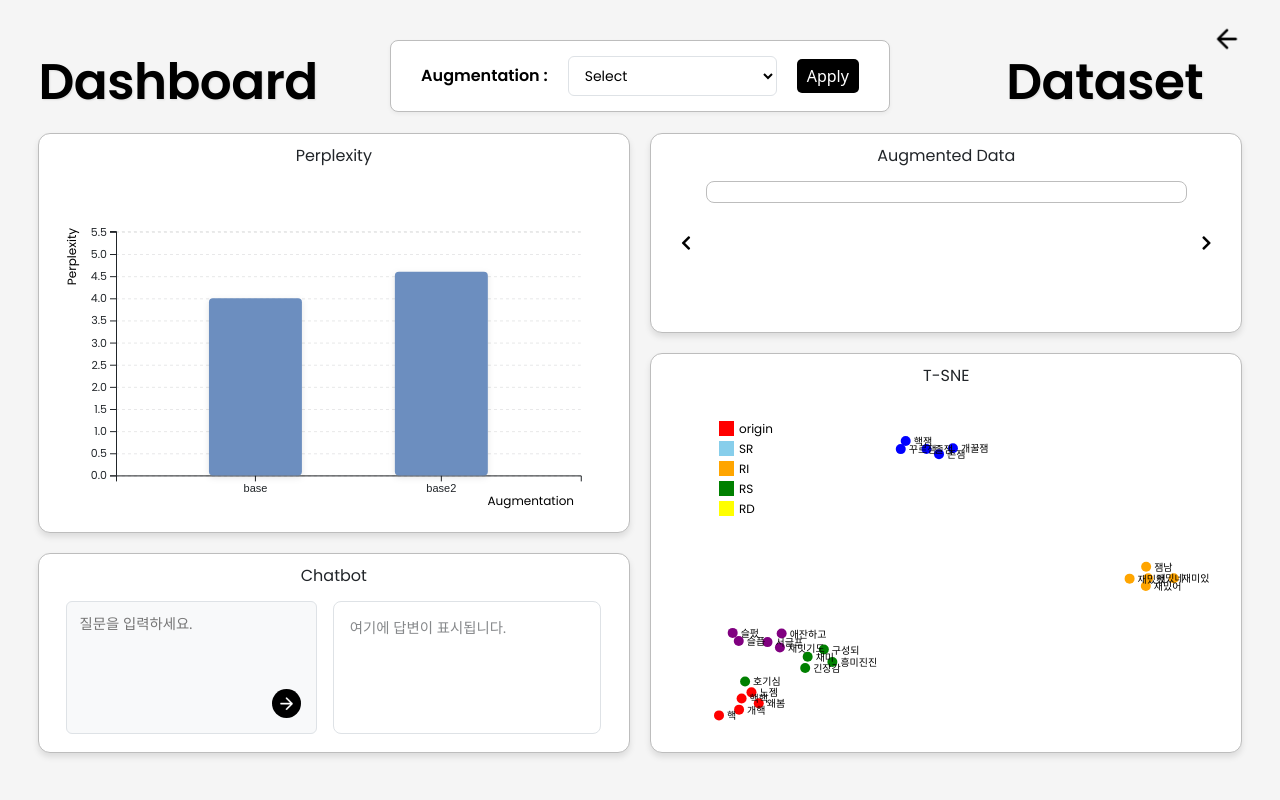
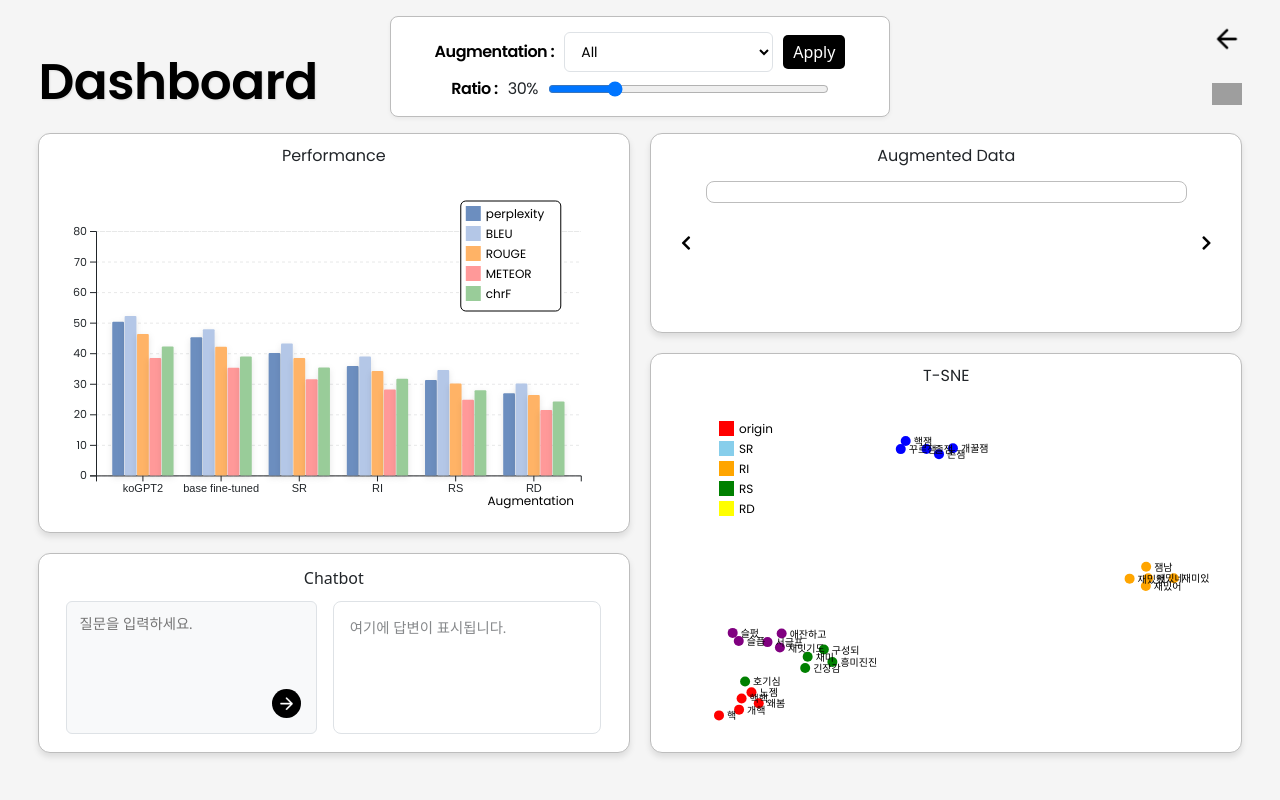
Before and after one commit to seyun0714/HW5, a Flask app: page /dashboard in a window 1280 px wide. Run offline with Flask 3, Linux system fonts and the light colour scheme; grey boxes are pictures that could not be loaded.

Commit message:
바차트 지표 여러가지 추가 등
바차트 지표 여러가지 추가 등
챗봇 이름 변경
다운로드 버튼 추가

```diff
--- a/app.py
+++ b/app.py
@@ -51,39 +51,16 @@ class TSNEVisualization(Resource):
         return {"message": "t-SNE visualization endpoint", "augmentType": augment_type}
 
 
-@app.route('/perplexity', methods=['POST'])
-def perplexity():
-    augType = request.json.get('augType')
-    print(augType)
-    if (augType == "default"):
-        return jsonify(
-            {"name": "base", "value": 4.0},
-            {"name": "base2", "value": 4.6},
-        )
-    elif (augType == "SR"):
-        return jsonify(
-            {"name": "base", "value": 4.0},
-            {"name": "base2", "value": 4.6},
-            {"name": "문장 구조 변경", "value": 3.2}
-        )
-    elif (augType == "RI"):
-        return jsonify(
-            {"name": "base", "value": 4.0},
-            {"name": "base2", "value": 4.6},
-            {"name": "노이즈 추가", "value": 2.4}
-        )
-    elif (augType == "RS"):
-        return jsonify(
-            {"name": "base", "value": 4.0},
-            {"name": "base2", "value": 4.6},
-            {"name": "단어 대체", "value": 1.2}
-        )
-    elif (augType == "RD"):
-        return jsonify(
-            {"name": "base", "value": 4.0},
-            {"name": "base2", "value": 4.6},
-            {"name": "문맥적 삽입", "value": 1.7}
-        )
+@app.route('/performance')
+def performance():
+    return jsonify([
+            {"name": "koGPT2", "perplexity": 50.3, "BLEU": 52.2, "ROUGE": 46.3, "METEOR": 38.4, "chrF": 42.2},
+            {"name": "base fine-tuned", "perplexity": 45.2, "BLEU": 47.8, "ROUGE": 42.1, "METEOR": 35.2, "chrF": 38.9},
+            {"name": "SR", "perplexity": 40.1, "BLEU": 43.2, "ROUGE": 38.4, "METEOR": 31.5, "chrF": 35.3},
+            {"name": "RI", "perplexity": 35.8, "BLEU": 38.9, "ROUGE": 34.2, "METEOR": 28.1, "chrF": 31.6},
+            {"name": "RS", "perplexity": 31.2, "BLEU": 34.5, "ROUGE": 30.1, "METEOR": 24.8, "chrF": 27.9},
+            {"name": "RD", "perplexity": 26.9, "BLEU": 30.1, "ROUGE": 26.3, "METEOR": 21.4, "chrF": 24.2}
+        ])
 
 
     # # request를 통해 증강 종류 확인
--- a/static/css/style.css
+++ b/static/css/style.css
@@ -17,7 +17,7 @@ header{
     background-color: #f5f5f5;
 }
 
-#title, #dataset{
+#title, #dataset-name{
     font-size: 50px;
     color: black;
     font-family: 'Poppins', 'Noto Sans KR', sans-serif;
@@ -26,10 +26,16 @@ header{
     text-shadow: 1px 1px 2px rgba(0,0,0,0.1);
 }
 
-#prev-btn{
+.btn-container{
     position: absolute;
     top: 3%;
     right: 3%;
+    display:flex;
+    flex-direction: column;
+    gap: 25px;
+}
+
+#prev-btn, #download-btn{
     width: 30px;
     height: 30px;
     border: none;
@@ -45,6 +51,18 @@ header{
     height: 100%;
     transform: rotate(90deg);
     object-fit: contain;
+}
+
+#download-btn img{
+    width: 100%;
+    height: 100%;
+    object-fit: contain;
+}
+
+label{
+    font-family: 'Poppins', 'Noto Sans KR', sans-serif;
+    font-weight: 300;
+    letter-spacing: -0.5px;
 }
 
 /* file, graph container 포함*/
@@ -180,7 +198,7 @@ header{
 /* ------------------------------증강 기법 선택------------------------------ */
 .select-container {
     position: absolute;
-    top: 5%;
+    top: 2%;
     left: 50%;
     transform: translateX(-50%);
     width: 500px;
@@ -194,8 +212,27 @@ header{
     display: flex;
     align-items: center;
     justify-content: center;
-    gap: 20px;
+    flex-direction: column;
+    gap: 5px;
 }
+
+.aug-select-container, .aug-range-container{
+    width: 100%;
+    display: flex;
+    align-items: center;
+    justify-content: center;
+    gap: 10px;
+}
+
+
+
+#aug-range{
+    width: 60%;
+    height: 10px;
+    background-color: #4CAF50;
+}
+
+
 
 #aug-label {
     margin: 0;
--- /dev/null
+++ b/static/js/performance.js
@@ -0,0 +1,151 @@
+$(document).ready(async function() {
+    await fetch("/performance")
+    .then(response => response.json())
+    .then(data => {
+        console.log(data);
+        // 한 칸에 해당하는 크기 설정
+        const cardBody = $("#performance").closest(".card-body");
+        const margin = {top: 50, right: 20, bottom: 40, left:30};
+        var height = cardBody.height() - margin.top - margin.bottom;
+        var width = cardBody.width() - margin.left - margin.right;
+        d3.select("#performance").select("svg").remove();
+        console.log("performance : " + cardBody.height(), cardBody.width());
+
+        const metrics = ['perplexity', 'BLEU', 'ROUGE', 'METEOR', 'chrF'];
+        const colors = {
+            'perplexity': '#6C8EBF',
+            'BLEU': '#B4C7E7',
+            'ROUGE': '#FFB366',
+            'METEOR': '#FF9999',
+            'chrF': '#99CC99'
+        };
+
+        // 기본 위치 설정
+        const svg = d3.select("#performance")
+            .append("svg")
+            .attr("width", width+margin.left+margin.right)
+            .attr("height", height+margin.top+margin.bottom)
+            .append("g")
+            .attr("transform", `translate(${margin.left},${margin.top})`);
+
+        svg.append("text")
+            .attr("x", width - 50)
+            .attr("y", height + margin.bottom -10)
+            .attr("text-anchor", "middle")
+            .attr("font-size", "12px")
+            .text("Augmentation")
+            .attr("font-family", "Poppins, Noto Sans KR, sans-serif");
+
+        let x = d3.scaleBand()
+            .domain(data.map(d => d.name))
+            .range([0, width])
+            .padding(0.2);
+
+        let xSubgroup = d3.scaleBand()
+            .domain(metrics)
+            .range([0, x.bandwidth()])
+            .padding(0.05);
+
+        const y = d3.scaleLinear()
+            .domain([0, 80])
+            .range([height, 0]);
+
+        // 차트 배경에 그리드 추가
+        svg.append("g")
+            .attr("class", "grid")
+            .call(d3.axisLeft(y)
+                .tickSize(-width)
+                .tickFormat("")
+            )
+            .style("stroke-dasharray", "3,3")
+            .style("opacity", 0.1);
+
+        // x축 스타일 개선
+        svg.append("g")
+            .attr("class", "x-axis")
+            .attr("transform", `translate(0,${height})`)
+            .attr("font-family", "Poppins, Noto Sans KR, sans-serif")
+            .call(d3.axisBottom(x))
+            .selectAll("text")
+            .style("font-size", "11px")
+            .style("font-weight", "500");
+
+        // y축 스타일 개선
+        svg.append("g")
+            .call(d3.axisLeft(y))
+            .attr("font-family", "Poppins, Noto Sans KR, sans-serif")
+            .attr("class", "y-axis")
+            .selectAll("text")
+            .style("font-size", "11px")
+            .style("font-weight", "500");
+        const legend = svg.append("g")
+            .attr("class", "legend")
+            .attr("transform", `translate(${width - 120}, -30)`);
+
+        // 배경 사각형 추가
+        legend.append("rect")
+            .attr("width", 100)
+            .attr("height", metrics.length * 20 + 10)
+            .attr("fill", "white")
+            .attr("rx", 5)
+            .attr("ry", 5)
+            .style("stroke", "black")
+            .style("stroke-width", 1);
+
+        metrics.forEach((metric, i) => {
+            const legendRow = legend.append("g")
+                .attr("transform", `translate(5, ${i * 20 + 5})`);
+
+            legendRow.append("rect")
+                .attr("width", 15)
+                .attr("height", 15)
+                .attr("fill", colors[metric]);
+
+            legendRow.append("text")
+                .attr("x", 20)
+                .attr("y", 12)
+                .text(metric)
+                .attr("font-size", "12px")
+                .attr("font-family", "Poppins, Noto Sans KR, sans-serif");
+        });
+
+
+
+        data.forEach(function(d) {
+            metrics.forEach(function(metric) {
+                const bar = svg.append("rect")
+                    .attr("class", "bar")
+                    .attr("x", x(d.name) + xSubgroup(metric))
+                    .attr("y", height)
+                    .attr("width", xSubgroup.bandwidth())
+                    .attr("height", 0)
+                    .attr("fill", colors[metric])
+                    .attr("rx", 1)
+                    .attr("ry", 1)
+                    .style("filter", "drop-shadow(0px 2px 3px rgba(0,0,0,0.1))");
+
+                bar.append("title")
+                    .text(`${d.name} - ${metric}: ${d[metric]?.toFixed(2)}`);
+
+                bar.on("mouseover", function() {
+                        d3.select(this).style("opacity", 0.8);
+                    })
+                    .on("mouseout", function() {
+                        d3.select(this).style("opacity", 1);
+                    });
+
+                bar.transition()
+                    .duration(600)
+                    .delay(function() {
+                        return metrics.indexOf(metric) * 80;
+                    })
+                    .ease(d3.easeCubicOut)
+                    .attr("y", y(d[metric]))
+                    .attr("height", height - y(d[metric]));
+            });
+        });
+    })
+    .catch(error => {
+        console.error("Error fetching performance data:", error);
+    });
+});
--- a/static/js/updateDashboard.js
+++ b/static/js/updateDashboard.js
@@ -1,14 +1,12 @@
 $(document).ready(function() {
     $('#prev-btn').show();
+    $('#download-btn').show();
+    $("#dataset-name").text(localStorage.getItem('dataset-name'));
     updateDashboard("default");
 
     var augSelect = $(".aug-select");
     var augButton = $(".aug-button");
     augButton.on("click", function() {
-        console.log(augSelect.val());
-        if (augSelect.val() == "default") {
-            return;
-        }
         updateDashboard(augSelect.val());
     });
 
@@ -16,7 +14,7 @@ $(document).ready(function() {
 
 async function updateDashboard(augType) {
     await Promise.all([
-        updatePerplexity(augType),
+        updatePerformance(augType),
         updateTSNE(augType),
         updateAugData(augType),
         updateChatbot(augType),
@@ -24,124 +22,30 @@ async function updateDashboard(augType) {
     ]);
 }
 
-async function updatePerplexity(augType) {
-    var perplexityData = [];
-    await fetch("/perplexity", {
-        method: "POST",
-        headers: {
-            "Content-Type": "application/json"
-        },
-        body: JSON.stringify({augType: augType})
-    })
-    .then(response => response.json())
-    .then(data => {
-        perplexityData = data;
-        console.log(perplexityData);
-        // 한 칸에 해당하는 크기 설정
-        const cardBody = $("#perplexity").closest(".card-body");
-        const margin = {top: 50, right: 20, bottom: 40, left:50};
-        var height = cardBody.height() - margin.top - margin.bottom;
-        var width = cardBody.width() - margin.left - margin.right;
-        d3.select("#perplexity").select("svg").remove();
-        console.log("perplexity : " + cardBody.height(), cardBody.width());
+function updatePerformance(augType) {
+    const svg = d3.select("#performance").select("svg");
 
+    svg.selectAll(".bar")
+        .transition()
+        .duration(300)
+        .style("stroke", "none");
 
-        // 기본 위치 설정
-        const svg = d3.select("#perplexity")
-            .append("svg")
-            .attr("width", width+margin.left+margin.right)
-            .attr("height", height+margin.top+margin.bottom)
-            .append("g")
-            .attr("transform", `translate(${margin.left},${margin.top})`);
-
-        svg.append("text")
-            .attr("x", width - 50)
-            .attr("y", height + margin.bottom -10)
-            .attr("text-anchor", "middle")
-            .attr("font-size", "12px")
-            .text("Augmentation")
-            .attr("font-family", "Poppins, Noto Sans KR, sans-serif");
-
-        svg.append("text")
-            .attr("transform", "rotate(-90)")
-            .attr("x", height - 270)
-            .attr("y", -margin.left + 10)
-            .attr("text-anchor", "middle")
-            .attr("font-size", "12px")
-            .text("Perplexity")
-            .attr("font-family", "Poppins, Noto Sans KR, sans-serif");
-
-        let x = d3.scaleBand()
-            .domain(perplexityData.map(d => d.name))
-            .range([0, width])
-            .padding(0.5);
-
-        const y = d3.scaleLinear()
-            .domain([0, d3.max(perplexityData, d => d.value) * 1.2])
-            .range([height, 0]);
-
-        // 차트 배경에 그리드 추가
-        svg.append("g")
-            .attr("class", "grid")
-            .call(d3.axisLeft(y)
-                .tickSize(-width)
-                .tickFormat("")
-            )
-            .style("stroke-dasharray", "3,3")
-            .style("opacity", 0.1);
-
-        // x축 스타일 개선
-        svg.append("g")
-            .attr("class", "x-axis")
-            .attr("transform", `translate(0,${height})`)
-            .attr("font-family", "Poppins, Noto Sans KR, sans-serif")
-            .call(d3.axisBottom(x))
-            .selectAll("text")
-            .style("font-size", "11px")
-            .style("font-weight", "500");
-
-        // y축 스타일 개선
-        svg.append("g")
-            .call(d3.axisLeft(y))
-            .attr("font-family", "Poppins, Noto Sans KR, sans-serif")
-            .attr("class", "y-axis")
-            .selectAll("text")
-            .style("font-size", "11px")
-            .style("font-weight", "500");
-
-        svg.selectAll("rect")
-            .data(perplexityData)
-            .join("rect")
-            .attr("x", d => x(d.name))
-            .attr("y", height)
-            .attr("width", x.bandwidth())
-            .attr("height", 0)
-            .attr("fill", "#6C8EBF")
-            .attr("rx", 4)  // 모서리 둥글게
-            .attr("ry", 4)  // 모서리 둥글게
-            .style("filter", "drop-shadow(0px 2px 3px rgba(0,0,0,0.1))") // 그림자 효과
-            .append("title")
-            .text(d => `${d.name}\n값: ${d.value.toFixed(2)}`)
-            .select(function() { return this.parentNode; })
-            .on("mouseover", function() {
-                d3.select(this)
-                    .attr("fill", "#4A6FA5")
-                    .style("filter", "drop-shadow(0px 4px 6px rgba(0,0,0,0.2))");
-            })
-            .on("mouseout", function() {
-                d3.select(this)
-                    .attr("fill", "#6C8EBF")
-                    .style("filter", "drop-shadow(0px 2px 3px rgba(0,0,0,0.1))");
+    if (augType !== "default") {
+        svg.selectAll(".bar")
+            .filter(function() {
+                // x 위치를 기반으로 해당 augType의 막대들을 찾음
+                const xPos = d3.select(this).attr("x");
+                const xScale = d3.scaleBand()
+                    .domain(["koGPT2", "base fine-tuned", "SR", "RI", "RS", "RD"])
+                    .range([0, svg.node().getBoundingClientRect().width - 50]);
+                const barGroup = xScale.domain()[Math.floor(xPos / xScale.step())];
+                return barGroup === augType;
             })
             .transition()
-            .duration(1000)
-            .ease(d3.easeLinear)
-            .attr("y", d => y(d.value))
-            .attr("height", d => Math.max(0, height - y(d.value)));
-    })
-    .catch(error => {
-        console.error("Error fetching perplexity data:", error);
-    });
+            .duration(300)
+            .style("stroke", "black")
+            .style("stroke-width", 0.1);
+    }
 }
 
 async function updateTSNE(augType) {
@@ -296,15 +200,29 @@ async function updateAugData(augType) {
             // 카드 컨테이너 초기화
             augContainer.selectAll("*").remove();
 
+            var origin = fetchdata[index].origin;
+            var aug = fetchdata[index].aug;
+
+            // if($(".aug-select").val() == "default"){
+            //     origin = "증강 전 질문";
+            //     aug = "증강 후 질문";
+            // }
+
+            console.log(origin, aug);
+
             // 원본 질문
             augContainer.append("div")
                 .attr("class", "aug-card-header")
-                .html(`<div class="aug-card-label">origin Q</div><div class="aug-card-content">${fetchdata[index].origin}</div>`);
+                .html(`<div class="aug-card-label">origin Q</div><div class="aug-card-content">${origin}</div>`);
 
             // 증강된 질문
             augContainer.append("div")
                 .attr("class", "aug-card-body")
-                .html(`<div class="aug-card-label">aug Q</div><div class="aug-card-content">${fetchdata[index].aug}</div>`);
+                .html(`<div class="aug-card-label">aug Q</div><div class="aug-card-content">${aug}</div>`);
+
+            // if($(".aug-select").val() == "default"){
+            //     $(".aug-card-content").css("opacity", 0.54);
+            // }
 
             // 버튼 활성화/비활성화
             d3.select(".aug-prev-btn")
@@ -317,11 +235,15 @@ async function updateAugData(augType) {
 
         // 초기 카드 표시
         showCard(0);
-
-
 }
 
-async function updateChatbot() {
+async function updateChatbot(augType) {
+    if(augType != "default"){
+        $("#chatbot-title").text(augType + " Chatbot");
+    }
+    else{
+        $("#chatbot-title").text("Chatbot");
+    }
     $(".chatbot-input").val("");
     $(".chatbot-output").text("여기에 답변이 표시됩니다.");
     $(".chatbot-output").css("opacity", 0.54);
--- a/static/js/utility.js
+++ b/static/js/utility.js
@@ -1,5 +1,14 @@
 $(document).ready(function() {
     $('#prev-btn').click(function() {
+        localStorage.removeItem('dataset-name');
         window.location.href = '/';
     });
+
+    $('#download-btn').click(function() {
+        // 다운로드 기능 구현
+    });
+
+     $("#aug-range").on("input", function() {
+        $("#aug-range-value").text(this.value * 10 + "%");
+    });
 });
--- a/templates/base.html
+++ b/templates/base.html
@@ -14,10 +14,15 @@
 <body>
     <header>
         <h1 id="title">Dashboard</h1>
-        <h1 id="dataset">Dataset</h1>
-        <button class="my-btn" id="prev-btn">
-            <img src="static/img/arrow_down.png" alt="prev">
-        </button>
+        <h1 id="dataset-name">Dataset</h1>
+        <div class="btn-container">
+            <button class="my-btn" id="prev-btn">
+                <img src="static/img/arrow_down.png" alt="prev">
+            </button>
+            <button class="my-btn" id="download-btn">
+                <img src="static/img/download.png" alt="download">
+            </button>
+        </div>
     </header>
     <div class="main-container">
         {% block content %}
--- a/templates/dashboard.html
+++ b/templates/dashboard.html
@@ -2,9 +2,10 @@
 {% block content %}
 <div class="graph-container">
     <div class="select-container">
+        <div class="aug-select-container">
             <label id="aug-label" for="aug-select">Augmentation : </label>
             <select class="aug-select">
-            <option value="default" selected disabled>Select</option>
+                <option value="default">All</option>
                     <option value="SR">Synonym Replacement</option>
                 <option value="RI">Random Insertion</option>
                 <option value="RS">Random Swap</option>
@@ -12,16 +13,22 @@
             </select>
             <button class="my-btn aug-button">Apply</button>
         </div>
+        <div class="aug-range-container">
+            <label id="aug-label" for="aug-range">Ratio :</label>
+            <label id="aug-range-value">30%</label>
+            <input type="range" id="aug-range" min="1" max="10" value="3">
+        </div>
+    </div>
     <div class="container-fluid">
         <div class="d-flex" style="gap: 20px;">
             <!-- 왼쪽 열 -->
             <div class="d-flex flex-column" style="flex: 1; gap: 20px;">
                 <div class="card" style="height: 400px;">
-                    <div class="card-title" id="perplexity-title">
-                        <h5>Perplexity</h5>
+                    <div class="card-title" id="performance-title">
+                        <h5>Performance</h5>
                     </div>
                     <div class="card-body">
-                        <div id="perplexity"></div>
+                        <div id="performance"></div>
                     </div>
                 </div>
                 <div class="card" style="height: 200px;">
@@ -83,6 +90,7 @@
 
 <script src="https://cdn.jsdelivr.net/npm/bootstrap@5.3.0/dist/js/bootstrap.bundle.min.js"></script>
 <script src="{{ url_for('static', filename='js/chatbot.js') }}"></script>
+<script src="{{ url_for('static', filename='js/performance.js') }}"></script>
 <script src="{{ url_for('static', filename='js/updateDashboard.js') }}"></script>
 <script src="{{ url_for('static', filename='js/utility.js') }}"></script>
 {% endblock %}
```
Also changed, not shown: static/js/file.js (+6 -1 lines). Lines whose indentation alone changed are shown as unchanged.
